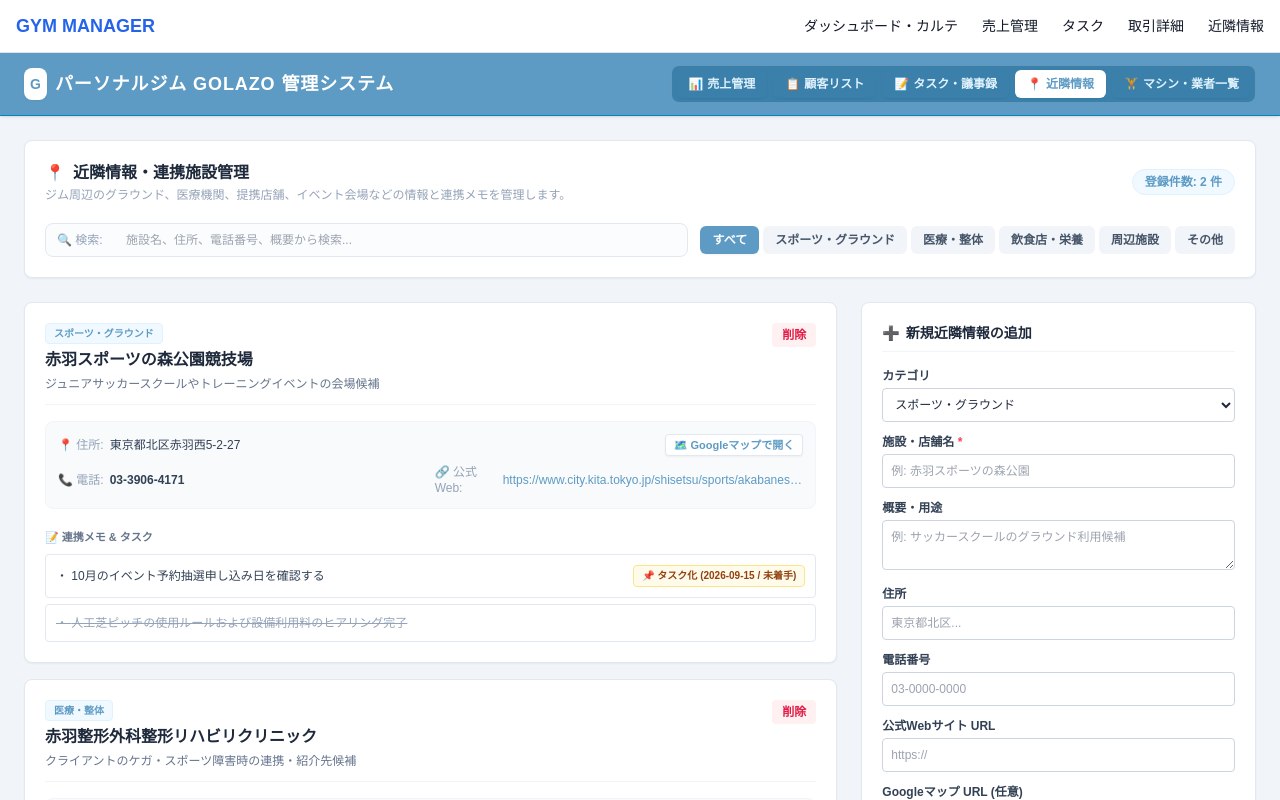
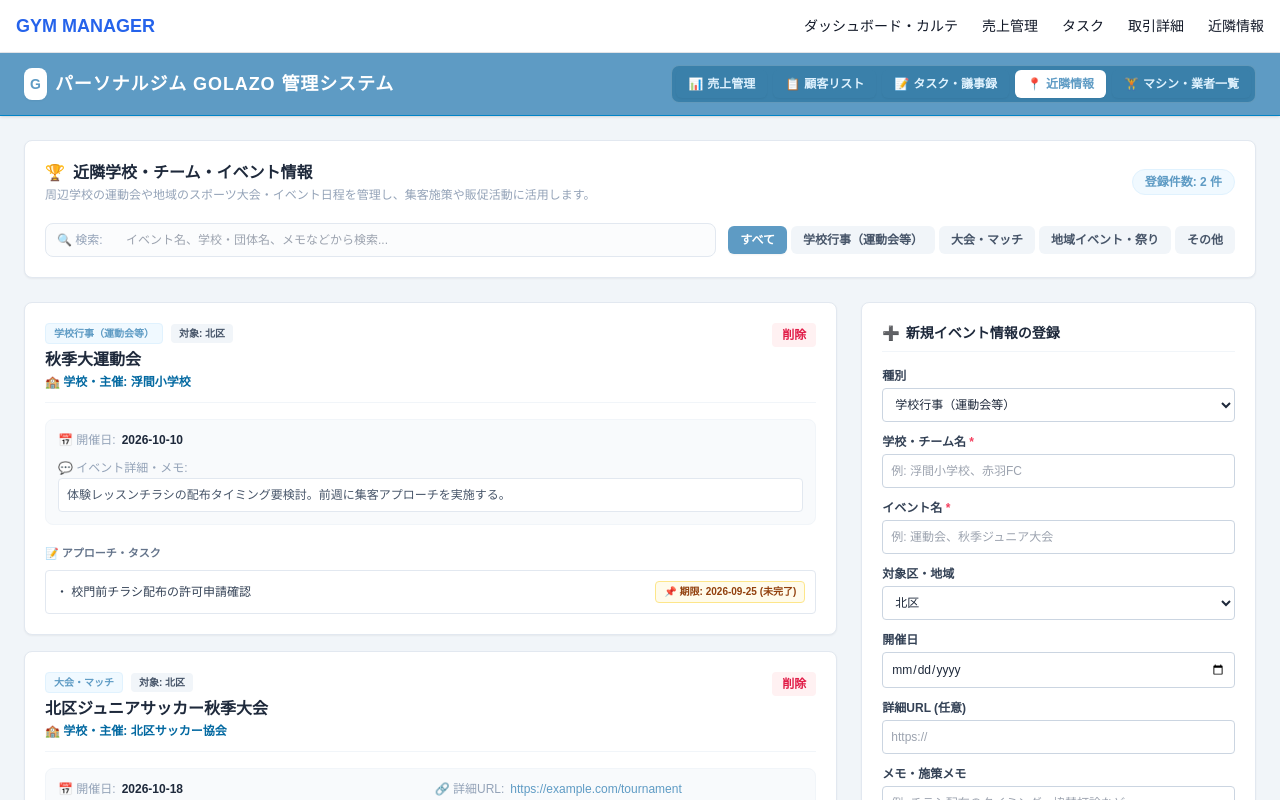
Before and after one commit to 2025golazo-bot/GOLAZO, a Next.js app: page /local-info in a window 1280 px wide. Shown: the top 800 px of the page. Built offline with nearby package versions, Linux system fonts and the light colour scheme.

Commit message:
Update page.tsx

```diff
--- a/app/local-info/page.tsx
+++ b/app/local-info/page.tsx
@@ -4,23 +4,23 @@ import React, { useState } from 'react';
 import Link from 'next/link';
 import { usePathname } from 'next/navigation';
 
-interface NeighborItem {
+interface EventItem {
   id: string;
-  category: 'sports' | 'medical' | 'food' | 'facility' | 'other';
+  category: 'school' | 'tournament' | 'festival' | 'other';
   categoryLabel: string;
-  name: string;
-  description: string;
-  address: string;
-  phone: string;
-  url: string;
-  mapUrl?: string;
+  title: string;          // イベント名
+  organizer: string;      // 学校・チーム・主催者名
+  targetArea: string;     // 対象区・地域
+  eventDate: string;      // 開催日
+  description: string;    // 詳細・メモ
+  url: string;            // 詳細URL
   notes: { id: string; text: string; taskDate?: string; isDone?: boolean }[];
 }
 
-export default function NeighborsPage() {
+export default function LocalEventsPage() {
   const pathname = usePathname();
 
-  // --- ナビゲーションメニュー設定 (共通) ---
+  // --- ナビゲーションメニュー設定 ---
   const navItems = [
     { label: '売上管理', href: '/sales', icon: '📊' },
     { label: '顧客リスト', href: '/customers', icon: '📋' },
@@ -32,10 +32,9 @@ export default function NeighborsPage() {
   // --- カテゴリ定義 ---
   const categories = [
     { key: 'all', label: 'すべて' },
-    { key: 'sports', label: 'スポーツ・グラウンド' },
-    { key: 'medical', label: '医療・整体' },
-    { key: 'food', label: '飲食店・栄養' },
-    { key: 'facility', label: '周辺施設' },
+    { key: 'school', label: '学校行事（運動会等）' },
+    { key: 'tournament', label: '大会・マッチ' },
+    { key: 'festival', label: '地域イベント・祭り' },
     { key: 'other', label: 'その他' },
   ];
 
@@ -43,92 +42,90 @@ export default function NeighborsPage() {
   const [selectedCategory, setSelectedCategory] = useState<string>('all');
   const [searchQuery, setSearchQuery] = useState('');
 
-  const [neighbors, setNeighbors] = useState<NeighborItem[]>([
+  const [events, setEvents] = useState<EventItem[]>([
     {
-      id: 'n-1',
-      category: 'sports',
-      categoryLabel: 'スポーツ・グラウンド',
-      name: '赤羽スポーツの森公園競技場',
-      description: 'ジュニアサッカースクールやトレーニングイベントの会場候補',
-      address: '東京都北区赤羽西5-2-27',
-      phone: '03-3906-4171',
-      url: 'https://www.city.kita.tokyo.jp/shisetsu/sports/akabanesports.html',
-      mapUrl: 'https://maps.google.com/?q=赤羽スポーツの森公園競技場',
+      id: 'e-1',
+      category: 'school',
+      categoryLabel: '学校行事（運動会等）',
+      title: '秋季大運動会',
+      organizer: '浮間小学校',
+      targetArea: '北区',
+      eventDate: '2026-10-10',
+      description: '体験レッスンチラシの配布タイミング要検討。前週に集客アプローチを実施する。',
+      url: '',
       notes: [
-        { id: 'nt-1', text: '10月のイベント予約抽選申し込み日を確認する', taskDate: '2026-09-15', isDone: false },
-        { id: 'nt-2', text: '人工芝ピッチの使用ルールおよび設備利用料のヒアリング完了', isDone: true },
+        { id: 'nt-1', text: '校門前チラシ配布の許可申請確認', taskDate: '2026-09-25', isDone: false },
       ],
     },
     {
-      id: 'n-2',
-      category: 'medical',
-      categoryLabel: '医療・整体',
-      name: '赤羽整形外科整形リハビリクリニック',
-      description: 'クライアントのケガ・スポーツ障害時の連携・紹介先候補',
-      address: '東京都北区赤羽1-XX-X',
-      phone: '03-1234-5678',
-      url: 'https://example.com/clinic',
-      mapUrl: 'https://maps.google.com/?q=赤羽整形外科',
+      id: 'e-2',
+      category: 'tournament',
+      categoryLabel: '大会・マッチ',
+      title: '北区ジュニアサッカー秋季大会',
+      organizer: '北区サッカー協会',
+      targetArea: '北区',
+      eventDate: '2026-10-18',
+      description: '赤羽スポーツの森公園で開催。ブース出展および協賛の打診を行う。',
+      url: 'https://example.com/tournament',
       notes: [
-        { id: 'nt-3', text: '提携・情報共有についての問い合わせメール送信', isDone: false },
+        { id: 'nt-2', text: '主催者へ協賛案のメール送信', isDone: true },
       ],
     },
   ]);
 
   // 新規追加用フォーム状態
   const [formData, setFormData] = useState({
-    category: 'sports' as NeighborItem['category'],
-    name: '',
+    category: 'school' as EventItem['category'],
+    title: '',
+    organizer: '',
+    targetArea: '北区',
+    eventDate: '',
     description: '',
-    address: '',
-    phone: '',
     url: '',
-    mapUrl: '',
   });
 
   // フィルタリング処理（カテゴリ ＆ 検索キーワード）
-  const filteredNeighbors = neighbors.filter(item => {
+  const filteredEvents = events.filter(item => {
     const matchesCategory = selectedCategory === 'all' || item.category === selectedCategory;
     const q = searchQuery.toLowerCase();
     const matchesSearch =
-      item.name.toLowerCase().includes(q) ||
+      item.title.toLowerCase().includes(q) ||
+      item.organizer.toLowerCase().includes(q) ||
       item.description.toLowerCase().includes(q) ||
-      item.address.toLowerCase().includes(q) ||
-      item.phone.includes(q);
+      item.targetArea.toLowerCase().includes(q);
 
     return matchesCategory && matchesSearch;
   });
 
   // 保存（追加）処理
-  const handleAddNeighbor = (e: React.FormEvent) => {
+  const handleAddEvent = (e: React.FormEvent) => {
     e.preventDefault();
-    if (!formData.name) return;
+    if (!formData.title || !formData.organizer) return;
 
     const catObj = categories.find(c => c.key === formData.category);
-    const newItem: NeighborItem = {
+    const newItem: EventItem = {
       ...formData,
-      id: `n-${Date.now()}`,
+      id: `e-${Date.now()}`,
       categoryLabel: catObj ? catObj.label : 'その他',
-      mapUrl: formData.mapUrl || (formData.address ? `https://maps.google.com/?q=${encodeURIComponent(formData.address)}` : ''),
       notes: [],
     };
 
-    setNeighbors([newItem, ...neighbors]);
+    setEvents([newItem, ...events]);
     setFormData({
-      category: 'sports',
-      name: '',
+      category: 'school',
+      title: '',
+      organizer: '',
+      targetArea: '北区',
+      eventDate: '',
       description: '',
-      address: '',
-      phone: '',
       url: '',
-      mapUrl: '',
     });
   };
 
   // 削除処理
   const handleDelete = (id: string) => {
-    if (confirm('この近隣情報を削除しますか？')) {
-      setNeighbors(neighbors.filter(item => item.id !== id));
+    if (confirm('このイベント情報を削除しますか？')) {
+      setEvents(events.filter(item => item.id !== id));
     }
   };
 
@@ -171,14 +168,14 @@ export default function NeighborsPage() {
           <div className="flex justify-between items-center">
             <div>
               <h2 className="text-base font-extrabold text-slate-800 flex items-center gap-2">
-                <span>📍</span> 近隣情報・連携施設管理
+                <span>🏆</span> 近隣学校・チーム・イベント情報
               </h2>
               <p className="text-xs text-slate-400 mt-0.5">
-                ジム周辺のグラウンド、医療機関、提携店舗、イベント会場などの情報と連携メモを管理します。
+                周辺学校の運動会や地域のスポーツ大会・イベント日程を管理し、集客施策や販促活動に活用します。
               </p>
             </div>
             <span className="bg-sky-50 text-[#5e9bc4] px-3 py-1 rounded-full text-xs font-bold border border-sky-100">
-              登録件数: {neighbors.length} 件
+              登録件数: {events.length} 件
             </span>
           </div>
 
@@ -192,7 +189,7 @@ export default function NeighborsPage() {
                 type="text"
                 value={searchQuery}
                 onChange={e => setSearchQuery(e.target.value)}
-                placeholder="施設名、住所、電話番号、概要から検索..."
+                placeholder="イベント名、学校・団体名、メモなどから検索..."
                 className="w-full pl-20 pr-4 py-2 border border-slate-200 rounded-lg text-xs bg-slate-50/50 focus:bg-white focus:outline-none focus:ring-2 focus:ring-[#5e9bc4] text-slate-700 transition"
               />
             </div>
@@ -219,10 +216,10 @@ export default function NeighborsPage() {
         {/* 2カラムレイアウト: 左一覧 / 右フォーム */}
         <div className="grid grid-cols-1 lg:grid-cols-3 gap-6">
 
-          {/* 左側: 近隣情報カード一覧 (2カラム分) */}
+          {/* 左側: イベントカード一覧 (2カラム分) */}
           <div className="lg:col-span-2 space-y-4">
-            {filteredNeighbors.length > 0 ? (
-              filteredNeighbors.map(item => (
+            {filteredEvents.length > 0 ? (
+              filteredEvents.map(item => (
                 <div key={item.id} className="bg-white p-5 rounded-lg border border-slate-200 shadow-sm space-y-4 hover:border-sky-200 transition">
                   {/* カード見出し */}
                   <div className="flex justify-between items-start border-b border-slate-100 pb-3">
@@ -231,13 +228,14 @@ export default function NeighborsPage() {
                         <span className="bg-sky-50 text-[#5e9bc4] text-[10px] font-extrabold px-2 py-0.5 rounded border border-sky-100">
                           {item.categoryLabel}
                         </span>
+                        <span className="bg-slate-100 text-slate-600 text-[10px] font-bold px-2 py-0.5 rounded">
+                          対象: {item.targetArea}
+                        </span>
                       </div>
-                      <h3 className="text-base font-extrabold text-slate-800">{item.name}</h3>
-                      {item.description && (
-                        <p className="text-xs text-slate-500 mt-1">
-                          {item.description}
-                        </p>
-                      )}
+                      <h3 className="text-base font-extrabold text-slate-800">{item.title}</h3>
+                      <p className="text-xs font-bold text-sky-700 mt-0.5">
+                        🏫 学校・主催: {item.organizer}
+                      </p>
                     </div>
                     <div className="flex items-center gap-2">
                       <button
@@ -249,29 +247,15 @@ export default function NeighborsPage() {
                     </div>
                   </div>
 
-                  {/* 住所・連絡先情報グリッド */}
+                  {/* 開催日・詳細グリッド */}
                   <div className="grid grid-cols-1 md:grid-cols-2 gap-2 text-xs text-slate-600 bg-slate-50 p-3 rounded-lg border border-slate-100">
-                    <div className="flex items-center gap-1.5 col-span-1 md:col-span-2">
-                      <span className="text-slate-400">📍 住所:</span>
-                      <span className="font-medium text-slate-700">{item.address || '-'}</span>
-                      {item.mapUrl && (
-                        <a
-                          href={item.mapUrl}
-                          target="_blank"
-                          rel="noreferrer"
-                          className="ml-auto text-[11px] bg-white border border-slate-200 hover:bg-slate-100 text-[#5e9bc4] font-bold px-2 py-0.5 rounded flex items-center gap-0.5 shadow-sm"
-                        >
-                          🗺️ Googleマップで開く
-                        </a>
-                      )}
-                    </div>
                     <div className="flex items-center gap-1.5">
-                      <span className="text-slate-400">📞 電話:</span>
-                      <span className="font-bold text-slate-700">{item.phone || '-'}</span>
+                      <span className="text-slate-400">📅 開催日:</span>
+                      <span className="font-extrabold text-slate-800">{item.eventDate || '未定'}</span>
                     </div>
                     {item.url && (
                       <div className="flex items-center gap-1.5">
-                        <span className="text-slate-400">🔗 公式Web:</span>
+                        <span className="text-slate-400">🔗 詳細URL:</span>
                         <a
                           href={item.url}
                           target="_blank"
@@ -282,11 +266,19 @@ export default function NeighborsPage() {
                         </a>
                       </div>
                     )}
+                    {item.description && (
+                      <div className="col-span-1 md:col-span-2 pt-1 text-slate-600">
+                        <span className="text-slate-400 block mb-0.5">💬 イベント詳細・メモ:</span>
+                        <p className="bg-white p-2 rounded border border-slate-200 text-xs">
+                          {item.description}
+                        </p>
+                      </div>
+                    )}
                   </div>
 
-                  {/* メモ & タスク連携 */}
+                  {/* 連携タスク */}
                   <div className="space-y-2 pt-1">
-                    <span className="text-[11px] font-bold text-slate-500 block">📝 連携メモ & タスク</span>
+                    <span className="text-[11px] font-bold text-slate-500 block">📝 アプローチ・タスク</span>
                     {item.notes.length > 0 ? (
                       <div className="space-y-1.5">
                         {item.notes.map(note => (
@@ -299,7 +291,7 @@ export default function NeighborsPage() {
                             </span>
                             {note.taskDate && (
                               <span className="bg-amber-50 text-amber-800 border border-amber-200 text-[10px] font-bold px-2 py-0.5 rounded">
-                                📌 タスク化 ({note.taskDate} / {note.isDone ? '完了' : '未着手'})
+                                📌 期限: {note.taskDate} ({note.isDone ? '完了' : '未完了'})
                               </span>
                             )}
                           </div>
@@ -307,7 +299,7 @@ export default function NeighborsPage() {
                       </div>
                     ) : (
                       <div className="text-[11px] text-slate-400 italic bg-slate-50/50 p-2 rounded border border-dashed border-slate-200">
-                        メモ・関連タスクはまだ登録されていません。
+                        関連タスクはまだ登録されていません。
                       </div>
                     )}
                   </div>
@@ -315,83 +307,88 @@ export default function NeighborsPage() {
               ))
             ) : (
               <div className="bg-white p-12 text-center text-slate-400 rounded-lg border border-slate-200 text-xs">
-                該当する近隣情報が見つかりません。
+                該当するイベント情報が見つかりません。
               </div>
             )}
           </div>
 
-          {/* 右側: 新規情報の追加フォーム (1カラム分) */}
+          {/* 右側: 新規イベント情報の登録フォーム (1カラム分) */}
           <div>
             <div className="bg-white p-5 rounded-lg border border-slate-200 shadow-sm space-y-4 sticky top-20">
               <h3 className="font-extrabold text-sm text-slate-800 border-b border-slate-100 pb-2 flex items-center gap-1.5">
-                <span>➕</span> 新規近隣情報の追加
+                <span>➕</span> 新規イベント情報の登録
               </h3>
 
-              <form onSubmit={handleAddNeighbor} className="space-y-3 text-xs">
+              <form onSubmit={handleAddEvent} className="space-y-3 text-xs">
                 <div>
-                  <label className="block font-bold text-slate-700 mb-1">カテゴリ</label>
+                  <label className="block font-bold text-slate-700 mb-1">種別</label>
                   <select
                     value={formData.category}
-                    onChange={e => setFormData({ ...formData, category: e.target.value as NeighborItem['category'] })}
+                    onChange={e => setFormData({ ...formData, category: e.target.value as EventItem['category'] })}
                     className="w-full border border-slate-300 rounded p-2 text-slate-800 focus:outline-none focus:ring-2 focus:ring-[#5e9bc4] bg-white"
                   >
-                    <option value="sports">スポーツ・グラウンド</option>
-                    <option value="medical">医療・整体</option>
-                    <option value="food">飲食店・栄養</option>
-                    <option value="facility">周辺施設</option>
+                    <option value="school">学校行事（運動会等）</option>
+                    <option value="tournament">大会・マッチ</option>
+                    <option value="festival">地域イベント・祭り</option>
                     <option value="other">その他</option>
                   </select>
                 </div>
 
                 <div>
                   <label className="block font-bold text-slate-700 mb-1">
-                    施設・店舗名 <span className="text-rose-500">*</span>
+                    学校・チーム名 <span className="text-rose-500">*</span>
                   </label>
                   <input
                     type="text"
                     required
-                    placeholder="例: 赤羽スポーツの森公園"
-                    value={formData.name}
-                    onChange={e => setFormData({ ...formData, name: e.target.value })}
+                    placeholder="例: 浮間小学校、赤羽FC"
+                    value={formData.organizer}
+                    onChange={e => setFormData({ ...formData, organizer: e.target.value })}
                     className="w-full border border-slate-300 rounded p-2 text-slate-800 focus:outline-none focus:ring-2 focus:ring-[#5e9bc4]"
                   />
                 </div>
 
                 <div>
-                  <label className="block font-bold text-slate-700 mb-1">概要・用途</label>
-                  <textarea
-                    rows={2}
-                    placeholder="例: サッカースクールのグラウンド利用候補"
-                    value={formData.description}
-                    onChange={e => setFormData({ ...formData, description: e.target.value })}
+                  <label className="block font-bold text-slate-700 mb-1">
+                    イベント名 <span className="text-rose-500">*</span>
+                  </label>
+                  <input
+                    type="text"
+                    required
+                    placeholder="例: 運動会、秋季ジュニア大会"
+                    value={formData.title}
+                    onChange={e => setFormData({ ...formData, title: e.target.value })}
                     className="w-full border border-slate-300 rounded p-2 text-slate-800 focus:outline-none focus:ring-2 focus:ring-[#5e9bc4]"
                   />
                 </div>
 
                 <div>
-                  <label className="block font-bold text-slate-700 mb-1">住所</label>
+                  <label className="block font-bold text-slate-700 mb-1">対象区・地域</label>
+                  <select
+                    value={formData.targetArea}
+                    onChange={e => setFormData({ ...formData, targetArea: e.target.value })}
+                    className="w-full border border-slate-300 rounded p-2 text-slate-800 focus:outline-none focus:ring-2 focus:ring-[#5e9bc4] bg-white"
+                  >
+                    <option value="北区">北区</option>
+                    <option value="板橋区">板橋区</option>
+                    <option value="足立区">足立区</option>
+                    <option value="川口市">川口市</option>
+                    <option value="その他">その他</option>
+                  </select>
+                </div>
+
+                <div>
+                  <label className="block font-bold text-slate-700 mb-1">開催日</label>
                   <input
-                    type="text"
-                    placeholder="東京都北区..."
-                    value={formData.address}
-                    onChange={e => setFormData({ ...formData, address: e.target.value })}
+                    type="date"
+                    value={formData.eventDate}
+                    onChange={e => setFormData({ ...formData, eventDate: e.target.value })}
                     className="w-full border border-slate-300 rounded p-2 text-slate-800 focus:outline-none focus:ring-2 focus:ring-[#5e9bc4]"
                   />
                 </div>
 
                 <div>
-                  <label className="block font-bold text-slate-700 mb-1">電話番号</label>
-                  <input
-                    type="text"
-                    placeholder="03-0000-0000"
-                    value={formData.phone}
-                    onChange={e => setFormData({ ...formData, phone: e.target.value })}
-                    className="w-full border border-slate-300 rounded p-2 text-slate-800 focus:outline-none focus:ring-2 focus:ring-[#5e9bc4]"
-                  />
-                </div>
-
-                <div>
-                  <label className="block font-bold text-slate-700 mb-1">公式Webサイト URL</label>
+                  <label className="block font-bold text-slate-700 mb-1">詳細URL (任意)</label>
                   <input
                     type="url"
                     placeholder="https://"
@@ -402,12 +399,12 @@ export default function NeighborsPage() {
                 </div>
 
                 <div>
-                  <label className="block font-bold text-slate-700 mb-1">Googleマップ URL (任意)</label>
-                  <input
-                    type="url"
-                    placeholder="https://maps.google.com/..."
-                    value={formData.mapUrl}
-                    onChange={e => setFormData({ ...formData, mapUrl: e.target.value })}
+                  <label className="block font-bold text-slate-700 mb-1">メモ・施策メモ</label>
+                  <textarea
+                    rows={3}
+                    placeholder="例: チラシ配布のタイミング、協賛打診など"
+                    value={formData.description}
+                    onChange={e => setFormData({ ...formData, description: e.target.value })}
                     className="w-full border border-slate-300 rounded p-2 text-slate-800 focus:outline-none focus:ring-2 focus:ring-[#5e9bc4]"
                   />
                 </div>
@@ -416,7 +413,7 @@ export default function NeighborsPage() {
                   type="submit"
                   className="w-full bg-[#5e9bc4] hover:bg-sky-600 text-white font-extrabold py-2.5 rounded-lg shadow-sm transition text-xs mt-2 cursor-pointer"
                 >
-                  保存する
+                  イベント情報を追加する
                 </button>
               </form>
             </div>
```
